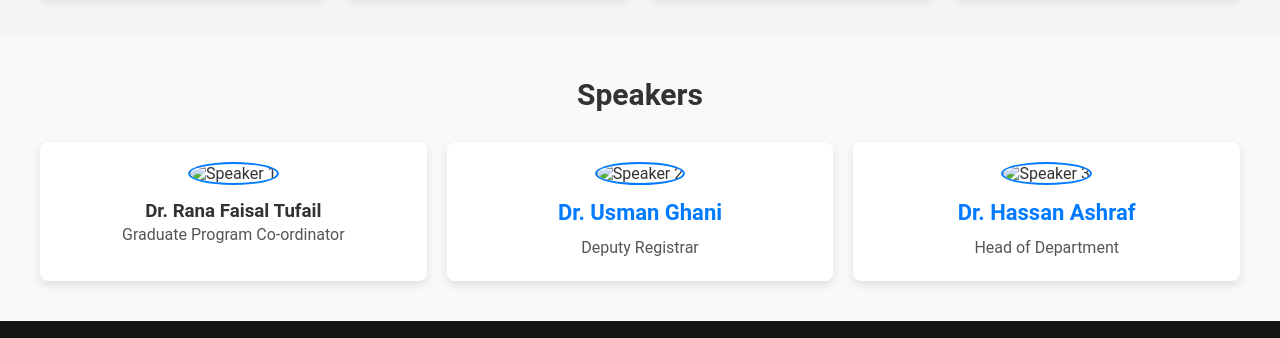
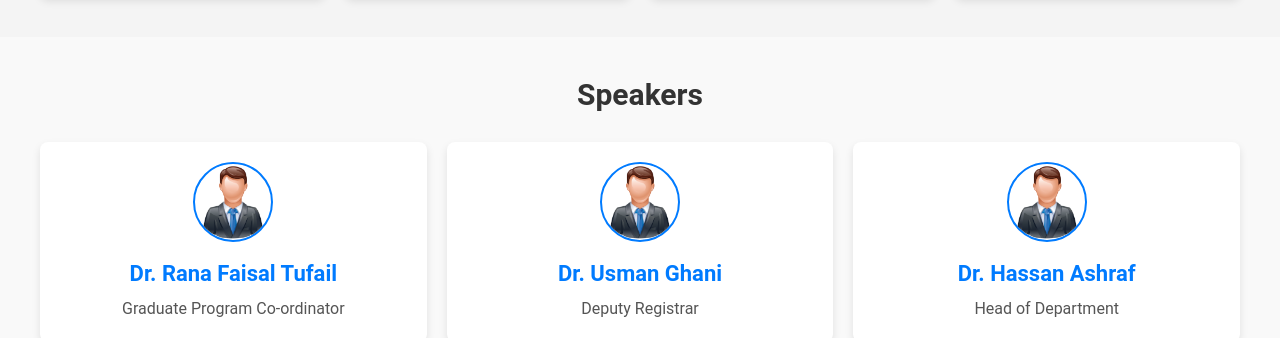
Before and after one commit to Abdullah-Awan92/Ecc-X-Comsats, a plain HTML site: page index.html in a window 1280 px wide. Shown: the part 1866-2204 px from the top of the page. Drawn offline with Linux system fonts and the light colour scheme.

Commit message:
Update index.html

```diff
--- a/index.html
+++ b/index.html
@@ -112,17 +112,17 @@
   <h2>Speakers</h2>
   <div class="speakers-section">
     <div class="speaker-card">
-      <img src="images/male.png" alt="Speaker 1">
-      <h3>Dr. Rana Faisal Tufail </h3>
+      <img src="male.png" alt="Speaker 1">
+      <h4>Dr. Rana Faisal Tufail </h4>
       <p>Graduate Program Co-ordinator</p>
     </div>
     <div class="speaker-card">
-      <img src="images/male.png" alt="Speaker 2">
+      <img src="male.png" alt="Speaker 2">
       <h4>Dr. Usman Ghani</h4>
       <p>Deputy Registrar</p>
     </div>
     <div class="speaker-card">
-      <img src="images/male.png" alt="Speaker 3">
+      <img src="male.png" alt="Speaker 3">
       <h4>Dr. Hassan Ashraf </h4>
       <p>Head of Department </p>
     </div>
```
